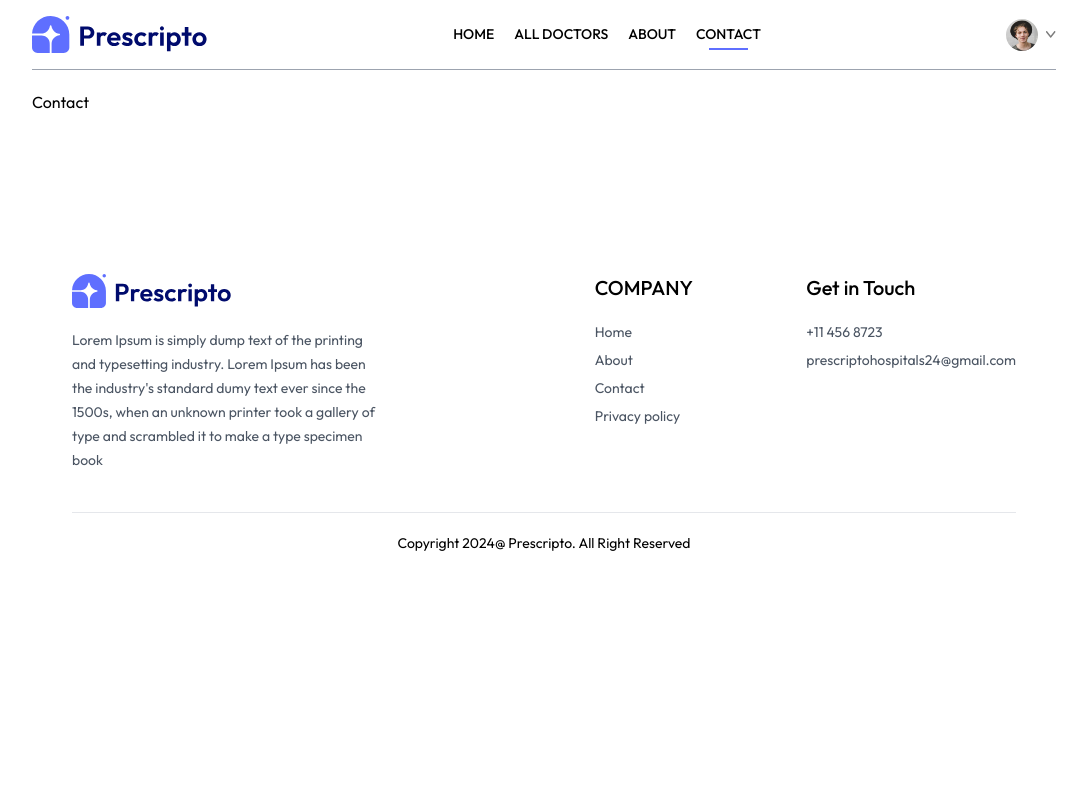
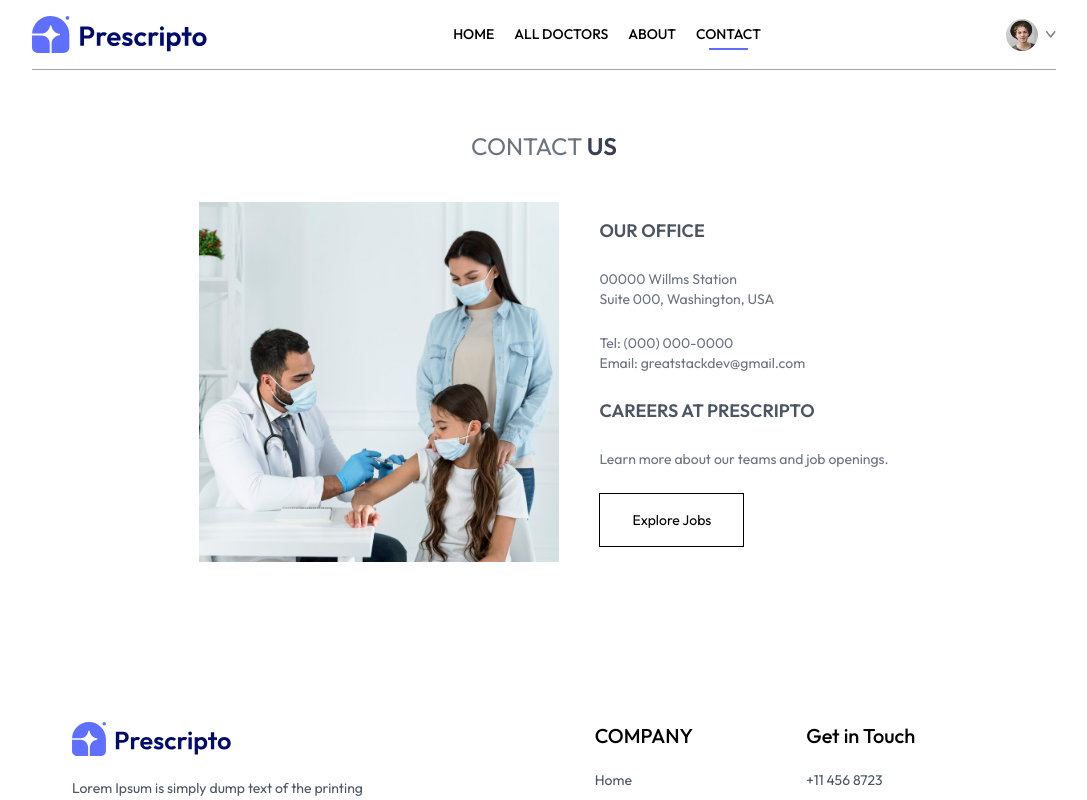
Before and after one commit to kavindyadesilvasandali/Appointment-booking-project, a React (Vite) app: page /contact in a window 1280 px wide. Shown: the top 800 px of the page, without its empty margins (96-1183 px from the left). Built offline with nearby package versions, Linux system fonts and the light colour scheme; the HTML template or start-up script is replaced by a standard one.

Commit message:
Contact page

```diff
--- a/src/pages/Contact.jsx
+++ b/src/pages/Contact.jsx
@@ -1,8 +1,27 @@
 import React from 'react'
+import { assets } from '../assets/assets'
 
 const Contact = () => {
   return (
-    <div>Contact</div>
+    <div>
+      <div className='text-center text-2xl pt-10 text-gray-500'>
+        <p>
+          CONTACT <span className='text-gray-700 font-semibold'>US</span>
+        </p>
+      </div>
+
+      <div className='my-10 flex flex-col justify-center md:flex-row gap-10 mb-28 text-sm'>
+        <img className='w-full md:max-w-[360px]' src={assets.contact_image} alt=""/>
+        <div className='flex flex-col justify-center items-start gap-6'>
+          <p className='font-semibold text-lg text-gray-600'>OUR OFFICE</p>
+          <p className='text-gray-500'>00000 Willms Station<br/> Suite 000, Washington, USA</p>
+          <p className='text-gray-500'>Tel: (000) 000-0000<br/>  Email: greatstackdev@gmail.com</p>
+          <p className='font-semibold text-lg text-gray-600'>CAREERS AT PRESCRIPTO</p>
+          <p className='text-gray-500'>Learn more about our teams and job openings.</p>
+          <button className='border border-black px-8 py-4 text-sm hover:bg-black hover:text-white transition-all duration-500'>Explore Jobs </button>
+        </div>
+      </div>
+    </div>
   )
 }
 
```
